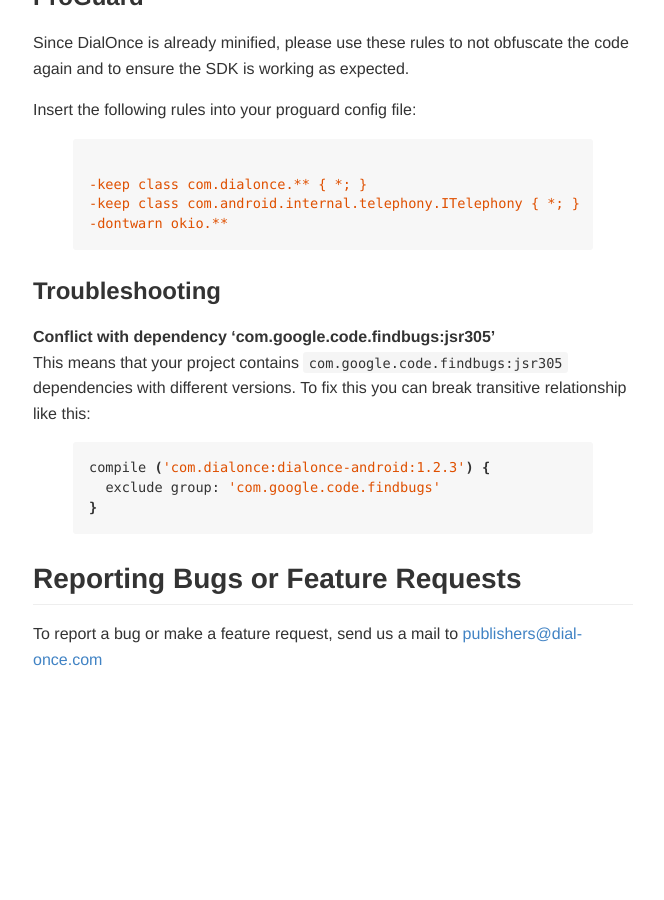
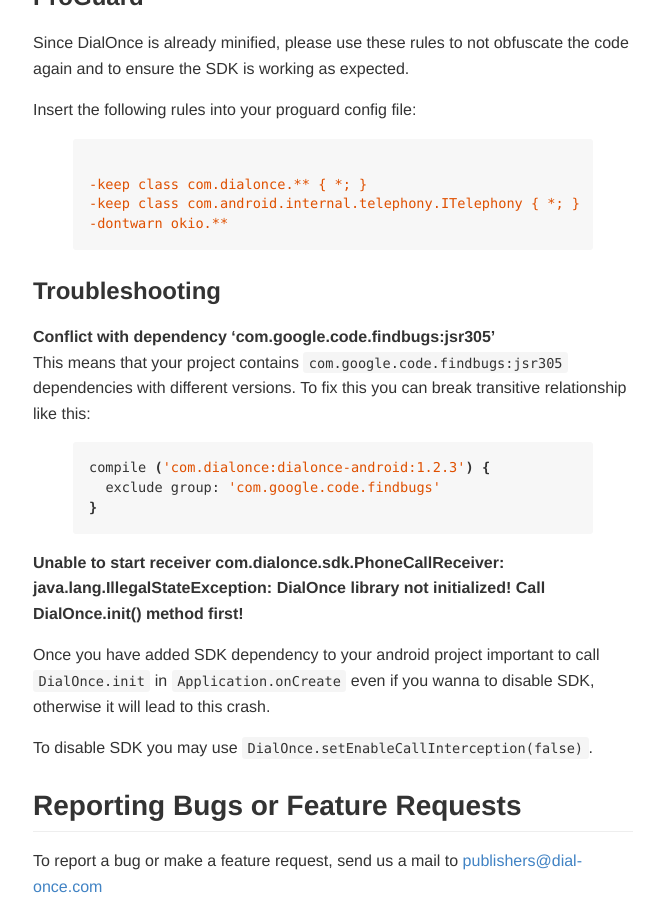
Before and after one commit to dialonce/dialonce.github.io, a Jekyll site: the page built from android/howto/index.md, in a window 1280 px wide and 900 px high, scrolled down 4025 px. Shown: the whole window, without its empty margins (307-971 px from the left). Built offline with Jekyll 4.4.1, drawn with Linux system fonts in a browser that asks for light colours; before the commit the page ends 4697 px from its top, so only the background shows below that.

Commit message:
Add explanation/workaround for 'java.lang.IllegalStateException: DialOnce library not initialized! Call DialOnce.init() method first!'

```diff
--- a/android/howto/index.md
+++ b/android/howto/index.md
@@ -172,6 +172,12 @@
 }
 {% endhighlight %}
 
+__Unable to start receiver com.dialonce.sdk.PhoneCallReceiver: java.lang.IllegalStateException: DialOnce library not initialized! Call DialOnce.init() method first!__<br>
+
+Once you have added SDK dependency to your android project important to call `DialOnce.init` in `Application.onCreate` even if you wanna to disable SDK, otherwise it will lead to this crash.
+
+To disable SDK you may use `DialOnce.setEnableCallInterception(false)`.
+
 Reporting Bugs or Feature Requests
 ----------------------------------
 
```
Also changed, not shown: android/specs/index.md (+1 -1 lines).
